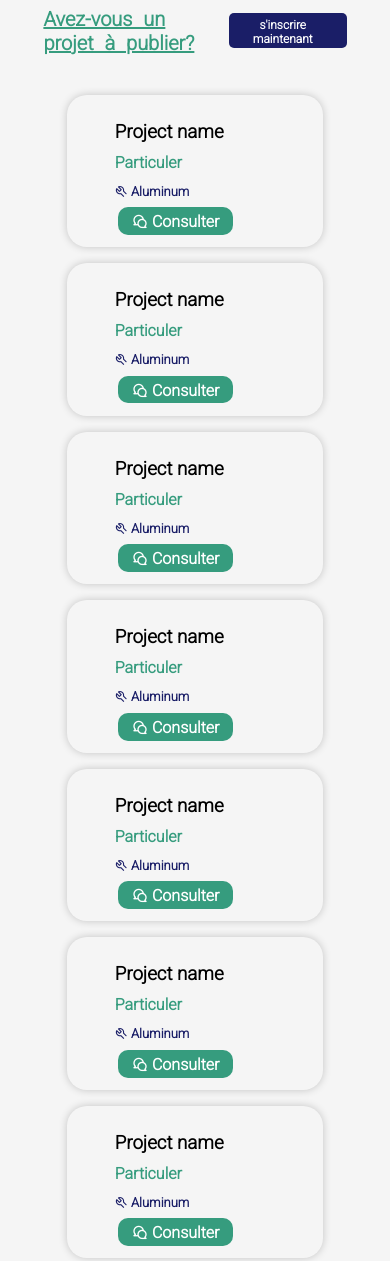
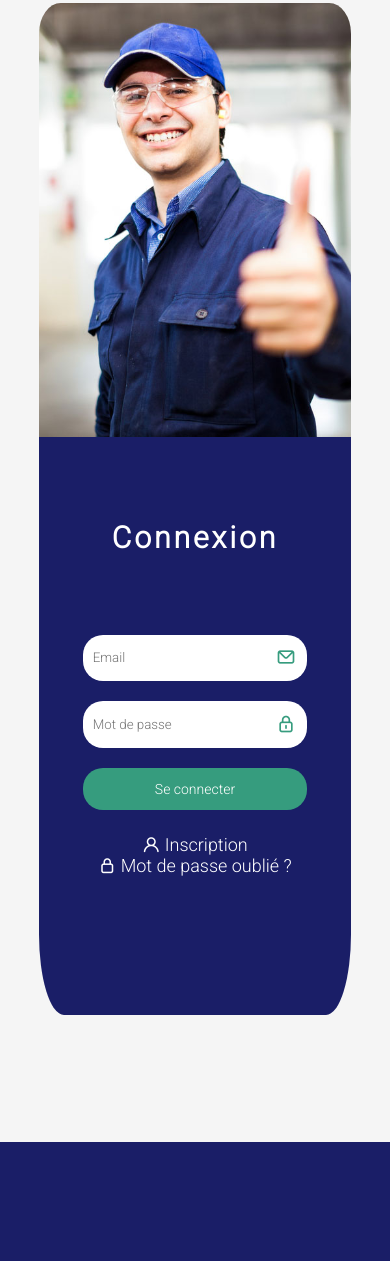
Before and after one commit to TASOUFIANE/template_mooqf, a plain HTML site: page index.html in a window 390 px wide. Shown: the part 264-1525 px from the top of the page. Drawn offline with nearby package versions, Linux system fonts and the light colour scheme.

Commit message:
login page design fixed

```diff
--- a/css/style.css
+++ b/css/style.css
@@ -1626,3 +1626,130 @@ a {
     width: 24%;
   }
 }
+/**************************Login Css Strat here**************************/
+.login {
+  width: 100%;
+  height: 100vh;
+  display: flex;
+  align-items: center;
+  justify-content: center;
+}
+.login-container {
+  width: 60%;
+  height: 75%;
+  background-color: #1a1e67;
+  border-radius: 7%;
+  display: flex;
+  flex-direction: row-reverse;
+}
+.login-container .login-form {
+  width: 55%;
+  height: 100%;
+  display: flex;
+  flex-direction: column;
+  align-items: center;
+  justify-content: center;
+  padding-top: 3em;
+}
+.login-form h1 {
+  color: #fff;
+  font-size: 30px;
+  font-weight: 600;
+  text-align: center;
+  letter-spacing: 3px;
+}
+.login-form form {
+  width: 80%;
+  height: 80%;
+  display: flex;
+  flex-direction: column;
+  align-items: center;
+  justify-content: center;
+}
+.login-form form .input-container {
+  width: 90%;
+  height: 10%;
+  display: flex;
+  justify-content: space-between;
+  margin-bottom: 1.5em;
+  position: relative;
+}
+.login-form form .input-container input {
+  width: 100%;
+  height: 100%;
+  border-radius: 20px;
+  border: none;
+  padding: 2px 10px;
+}
+.login-form form .input-container button {
+  width: 100%;
+  height: 100%;
+  font-size: 14px;
+  border-radius: 20px;
+  border: none;
+  background-color: #369c7e;
+  color: #fff;
+  text-align: center;
+  padding: 5px 0px;
+  cursor: pointer;
+}
+.login-form form .input-container button:hover {
+  background-color: #1a4492;
+}
+.login-form form .input-container .uil-lock-alt,
+.login-form form .input-container .uil-envelope {
+  position: absolute;
+  font-size: 20px;
+  top: 25%;
+  right: 5%;
+}
+form .input-container a {
+  color: #fff;
+  text-align: center;
+  cursor: pointer;
+}
+form .input-container a:hover {
+  color: #369c7e;
+}
+.login-image {
+  width: 45%;
+  height: 100%;
+  background-image: url(../images/login-image.jpg);
+  background-size: cover;
+  background-position: center;
+  border-radius: 7% 0% 0% 7%;
+  /* margin: 2px 4px 2px 0px; */
+}
+@media screen and (max-width: 978px) {
+  .login {
+    height: 150vh;
+  }
+  .login-container {
+    width: 80%;
+    height: 80%;
+    display: flex;
+    flex-direction: column-reverse;
+    border-radius: 8%;
+  }
+  .login-container .login-form {
+    width: 100%;
+    height: 55%;
+  }
+  .login-image {
+    width: 100%;
+    height: 45%;
+    border-radius: 7% 7% 0% 0%;
+  }
+  .input-container:last-child {
+    display: flex;
+    flex-direction: column;
+    align-items: center;
+    justify-content: center;
+  }
+  form .input-container a {
+    color: #fff;
+    text-align: center;
+    cursor: pointer;
+    font-size: 18px;
+  }
+}
--- a/index.html
+++ b/index.html
@@ -13,16 +13,21 @@
       rel="stylesheet"
       href="https://cdn.jsdelivr.net/gh/lipis/flag-icons@6.6.6/css/flag-icons.min.css"
     />
+    <link
+      href="https://unpkg.com/boxicons@2.1.4/css/boxicons.min.css"
+      rel="stylesheet"
+    />
+    <link
+      rel="stylesheet"
+      href="https://cdn.jsdelivr.net/npm/swiper@8/swiper-bundle.min.css"
+    />
     <link rel="stylesheet" href="css/style.css" />
   </head>
   <body style="background-color: #f5f5f5 !important">
-    <button onclick="topFunction()" id="myBtn" title="Go to top">
-      <i class="uil uil-arrow-up" style="font-size: 30px"></i>
-    </button>
     <header class="navbar">
       <div class="top-bar">
         <div class="logo-menu">
-          <a href="#" style="padding: 1.5em 1em"
+          <a href="#" style="padding: 1em 2em"
             ><img class="logo" src="images/greenblack.png"
           /></a>
           <a href="#" class="menu-toggle">
@@ -63,114 +68,36 @@
         <a href="#"><i class="uil uil-comments second"></i> Conseils</a>
       </div>
     </header>
-    <section class="projets">
-      <div class="search-bar">
-        <form action="" method="">
-          <select name="travaux" id="travaux">
-            <option value="" disabled selected hidden>
-              Quels travaux souhaitez-vous réaliser
-            </option>
-          </select>
-          <select name="ville" id="ville">
-            <option value="" disabled selected hidden>
-              Choisissez une ville
-            </option>
-          </select>
-          <button type="submit">Trouver</button>
-        </form>
+    <section class="login">
+      <div class="login-container">
+        <div class="login-form">
+          <h1>Connexion</h1>
+          <form action="">
+            <div class="input-container">
+              <i class="uil uil-envelope" style="color: #369c7e"></i>
+              <input type="email" placeholder="Email" />
+            </div>
+            <div class="input-container">
+              <i class="uil uil-lock-alt" style="color: #369c7e"></i>
+              <input type="password" placeholder="Mot de passe" />
+            </div>
+            <div class="input-container">
+              <button type="submit">Se connecter</button>
+            </div>
+            <div class="input-container">
+              <div>
+                <a href="#"><i class="uil uil-user"></i> Inscription</a>
+              </div>
+              <div>
+                <a href="#"
+                  ><i class="uil uil-lock"></i> Mot de passe oublié ?</a
+                >
+              </div>
+            </div>
+          </form>
+        </div>
+        <div class="login-image"></div>
       </div>
-      <div class="projets-group">
-        <div class="title">
-          <h1>Avez-vous un projet à publier?</h1>
-          <a href="#">s'inscrire maintenant</a>
-        </div>
-        <div class="projets-group-list">
-          <div class="projet">
-            <h3>Project name</h3>
-            <h4 style="color: #369c7e">Particuler</h4>
-            <span><i class="uil uil-wrench"></i> Aluminum</span>
-            <a href="#"><i class="uil uil-comments"></i> Consulter</a>
-          </div>
-          <div class="projet">
-            <h3>Project name</h3>
-            <h4 style="color: #369c7e">Particuler</h4>
-            <span><i class="uil uil-wrench"></i> Aluminum</span>
-            <a href="#"><i class="uil uil-comments"></i> Consulter</a>
-          </div>
-          <div class="projet">
-            <h3>Project name</h3>
-            <h4 style="color: #369c7e">Particuler</h4>
-            <span><i class="uil uil-wrench"></i> Aluminum</span>
-            <a href="#"><i class="uil uil-comments"></i> Consulter</a>
-          </div>
-          <div class="projet">
-            <h3>Project name</h3>
-            <h4 style="color: #369c7e">Particuler</h4>
-            <span><i class="uil uil-wrench"></i> Aluminum</span>
-            <a href="#"><i class="uil uil-comments"></i> Consulter</a>
-          </div>
-          <div class="projet">
-            <h3>Project name</h3>
-            <h4 style="color: #369c7e">Particuler</h4>
-            <span><i class="uil uil-wrench"></i> Aluminum</span>
-            <a href="#"><i class="uil uil-comments"></i> Consulter</a>
-          </div>
-          <div class="projet">
-            <h3>Project name</h3>
-            <h4 style="color: #369c7e">Particuler</h4>
-            <span><i class="uil uil-wrench"></i> Aluminum</span>
-            <a href="#"><i class="uil uil-comments"></i> Consulter</a>
-          </div>
-          <div class="projet">
-            <h3>Project name</h3>
-            <h4 style="color: #369c7e">Particuler</h4>
-            <span><i class="uil uil-wrench"></i> Aluminum</span>
-            <a href="#"><i class="uil uil-comments"></i> Consulter</a>
-          </div>
-          <div class="projet">
-            <h3>Project name</h3>
-            <h4 style="color: #369c7e">Particuler</h4>
-            <span><i class="uil uil-wrench"></i> Aluminum</span>
-            <a href="#"><i class="uil uil-comments"></i> Consulter</a>
-          </div>
-          <div class="projet">
-            <h3>Project name</h3>
-            <h4 style="color: #369c7e">Particuler</h4>
-            <span><i class="uil uil-wrench"></i> Aluminum</span>
-            <a href="#"><i class="uil uil-comments"></i> Consulter</a>
-          </div>
-          <div class="projet">
-            <h3>Project name</h3>
-            <h4 style="color: #369c7e">Particuler</h4>
-            <span><i class="uil uil-wrench"></i> Aluminum</span>
-            <a href="#"><i class="uil uil-comments"></i> Consulter</a>
-          </div>
-          <div class="projet">
-            <h3>Project name</h3>
-            <h4 style="color: #369c7e">Particuler</h4>
-            <span><i class="uil uil-wrench"></i> Aluminum</span>
-            <a href="#"><i class="uil uil-comments"></i> Consulter</a>
-          </div>
-          <div class="projet">
-            <h3>Project name</h3>
-            <h4 style="color: #369c7e">Particuler</h4>
-            <span><i class="uil uil-wrench"></i> Aluminum</span>
-            <a href="#"><i class="uil uil-comments"></i> Consulter</a>
-          </div>
-        </div>
-      </div>
-      <!-- <div class="pagination">
-        <a href="#" style="color: #369c7e"
-          ><i class="uil uil-angle-left"></i>
-        </a>
-        <a href="#">1</a>
-        <a href="#">2</a>
-        <a href="#">3</a>
-
-        <a href="#" style="color: #369c7e"
-          ><i class="uil uil-angle-right"></i
-        ></a>
-      </div> -->
     </section>
     <footer class="footer">
       <div class="footer-content">
@@ -217,7 +144,5 @@
       </div>
       <h3 class="credit">Copyright &copy; 2022 Mooqf.com</h3>
     </footer>
-
-    <script src="js/script.js"></script>
   </body>
 </html>
```
Also changed, not shown: index4.html (added, +223 -0 lines), images/login-image.jpg (added).
